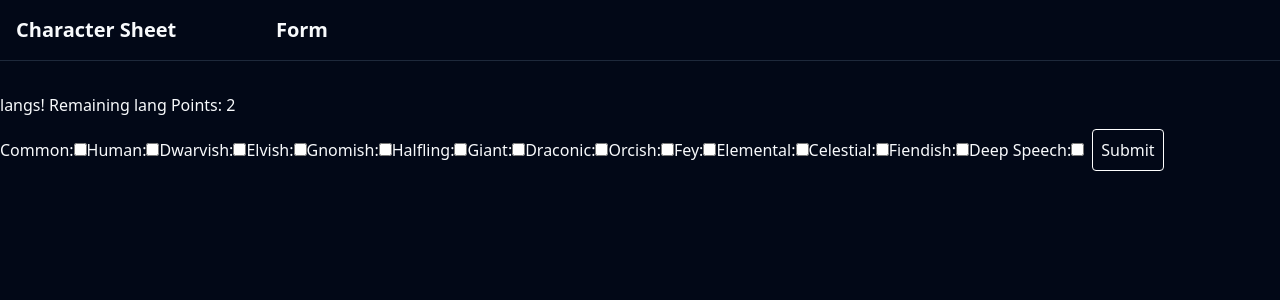
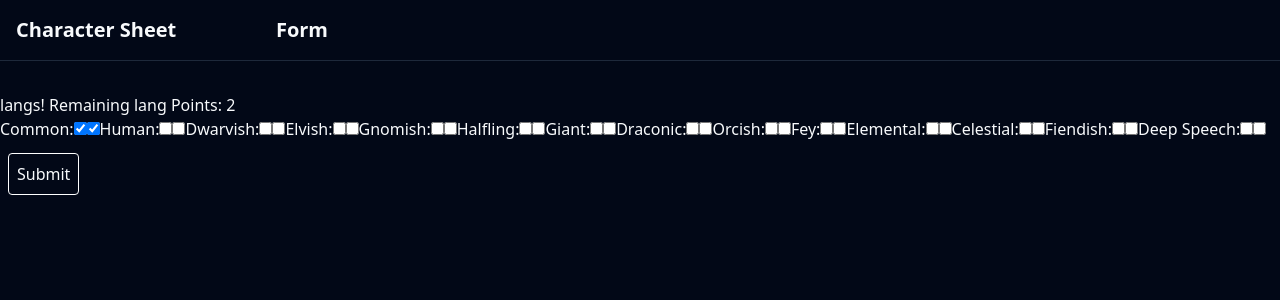
Before and after one commit to thegouge/dc20-beyond, a Next.js app: page /form/background/languages in a window 1280 px wide. Shown: the top 300 px of the page. Built offline with nearby package versions, Linux system fonts and the light colour scheme.

Commit message:
Fixing the Language form to account for fluency

```diff
--- a/src/app/form/background/languages/page.tsx
+++ b/src/app/form/background/languages/page.tsx
@@ -5,24 +5,83 @@ import { useContext, useState } from "react";
 import { toast } from "sonner";
 import { CharacterContext } from "~/helpers/characterContext";
 // import { saveCharacter } from "~/helpers/localStorage";
-import { ALL_LANGS } from "~/types";
+import { ALL_LANGS, OtherPro } from "~/types";
 
 export default function langs() {
   const router = useRouter();
   const character = useContext(CharacterContext);
 
   const [langPoints, setlangPoints] = useState(2);
-  const [selectedlangs, setSelectedlangs] = useState<string[]>([]);
+  const [selectedLangs, setSelectedlangs] = useState<OtherPro[]>(ALL_LANGS);
 
-  function togglelang(name: string) {
-    const langIndex = selectedlangs.indexOf(name);
-    if (langIndex < 0) {
-      setSelectedlangs([...selectedlangs, name]);
+  function toggleLang(langIndex: number) {
+    const langObj = selectedLangs[langIndex];
+
+    if (langObj === undefined) {
+      console.log(
+        "something went wrong toggling the knowlege for index:",
+        langIndex,
+      );
+      return;
+    }
+    let newLevel: number;
+
+    if (langObj?.level === 0) {
       setlangPoints(langPoints - 1);
+      newLevel = 1;
     } else {
-      setSelectedlangs(selectedlangs.filter((lang) => name !== lang));
+      if (langObj.level > 1) {
+        setlangPoints(langPoints + 2);
+      } else {
+        setlangPoints(langPoints + 1);
+      }
+
+      newLevel = 0;
+    }
+
+    setSelectedlangs(
+      selectedLangs.map((lang, i) => {
+        if (i === langIndex) {
+          return { ...langObj, level: newLevel };
+        }
+        return lang;
+      }),
+    );
+  }
+
+  function toggleFluency(langIndex: number) {
+    const langObj = selectedLangs[langIndex];
+
+    if (langObj === undefined) {
+      console.log(
+        "something went wrong toggling the fluency for index:",
+        langIndex,
+      );
+      return;
+    }
+
+    let newLevel: number;
+
+    if (langObj.level < 2) {
+      if (langObj.level === 1) {
+        setlangPoints(langPoints - 1);
+      } else {
+        setlangPoints(langPoints - 2);
+      }
+      newLevel = 2;
+    } else {
       setlangPoints(langPoints + 1);
+      newLevel = 1;
     }
+
+    setSelectedlangs(
+      selectedLangs.map((lang, i) => {
+        if (i === langIndex) {
+          return { ...langObj, level: newLevel };
+        }
+        return lang;
+      }),
+    );
   }
 
   function handleSubmit(e: any) {
@@ -34,7 +93,7 @@ export default function langs() {
     } else if (langPoints > 0) {
       toast.error("Spend all your lang points!");
     } else {
-      character.setLanguages(selectedlangs);
+      character.setLanguages(selectedLangs);
       // saveCharacter(character);
       router.push("/form/ancestries");
     }
@@ -44,14 +103,21 @@ export default function langs() {
     <div>
       langs! Remaining lang Points: {langPoints}
       <form onSubmit={handleSubmit}>
-        {ALL_LANGS.map((langObj) => {
+        {selectedLangs.map((langObj, i) => {
           return (
-            <label>
+            <label key={langObj.name} className="capitalize">
               {langObj.name}:
               <input
                 type="checkbox"
                 name={langObj.name}
-                onChange={() => togglelang(langObj.name)}
+                checked={langObj.level > 0}
+                onChange={() => toggleLang(i)}
+              />
+              <input
+                type="checkbox"
+                name={`${langObj.name}Fluency`}
+                checked={langObj.level > 1}
+                onChange={() => toggleFluency(i)}
               />
             </label>
           );
--- a/src/types.ts
+++ b/src/types.ts
@@ -160,14 +160,8 @@ export class Character {
     });
   }
 
-  setLanguages(langs: string[]) {
-    this.languages = langs.map((langName) => {
-      return {
-        name: langName,
-        attribute: "language",
-        level: 1,
-      };
-    });
+  setLanguages(langs: OtherPro[]) {
+    this.languages = langs.filter((langObj) => langObj.level > 0);
   }
 
   setAncestry(payload: any) {
@@ -232,7 +226,7 @@ export type SkillLevels = {
   [index: string]: number;
 };
 
-type OtherPro = {
+export type OtherPro = {
   name: string;
   attribute: Attributes | "language";
   level: number;
@@ -382,32 +376,32 @@ export const ALL_TRADES: OtherPro[] = [
 ];
 
 export const ALL_LANGS: OtherPro[] = [
-  { name: "Common", attribute: "language", level: 0 },
-  { name: "Human", attribute: "language", level: 0 },
-  { name: "Dwarvish", attribute: "language", level: 0 },
-  { name: "Elvish", attribute: "language", level: 0 },
-  { name: "Gnomish", attribute: "language", level: 0 },
-  { name: "Halfling", attribute: "language", level: 0 },
-  { name: "Giant", attribute: "language", level: 0 },
-  { name: "Draconic", attribute: "language", level: 0 },
-  { name: "Orcish", attribute: "language", level: 0 },
-  { name: "Fey", attribute: "language", level: 0 },
-  { name: "Elemental", attribute: "language", level: 0 },
-  { name: "Celestial", attribute: "language", level: 0 },
-  { name: "Fiendish", attribute: "language", level: 0 },
-  { name: "Deep Speech", attribute: "language", level: 0 },
+  { name: "common", attribute: "language", level: 2 },
+  { name: "human", attribute: "language", level: 0 },
+  { name: "dwarvish", attribute: "language", level: 0 },
+  { name: "elvish", attribute: "language", level: 0 },
+  { name: "gnomish", attribute: "language", level: 0 },
+  { name: "halfling", attribute: "language", level: 0 },
+  { name: "giant", attribute: "language", level: 0 },
+  { name: "draconic", attribute: "language", level: 0 },
+  { name: "orcish", attribute: "language", level: 0 },
+  { name: "fey", attribute: "language", level: 0 },
+  { name: "elemental", attribute: "language", level: 0 },
+  { name: "celestial", attribute: "language", level: 0 },
+  { name: "fiendish", attribute: "language", level: 0 },
+  { name: "deep speech", attribute: "language", level: 0 },
 ];
 
 export const ALL_ANCESTRIES: string[] = [
-  "Human",
-  "Elf",
-  "Dwarf",
-  "Halfling",
-  "Gnome",
-  "Orc",
-  "Dragonborn",
-  "Giantborn",
-  "Angelborn",
-  "Fiendborn",
-  "Beastborn"
+  "human",
+  "elf",
+  "dwarf",
+  "halfling",
+  "gnome",
+  "orc",
+  "dragonborn",
+  "giantborn",
+  "angelborn",
+  "fiendborn",
+  "beastborn"
 ]
```
